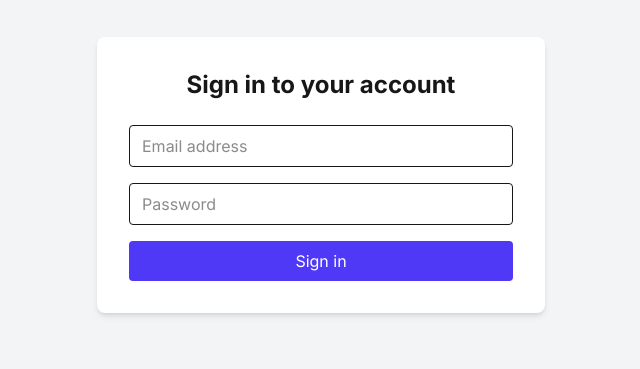
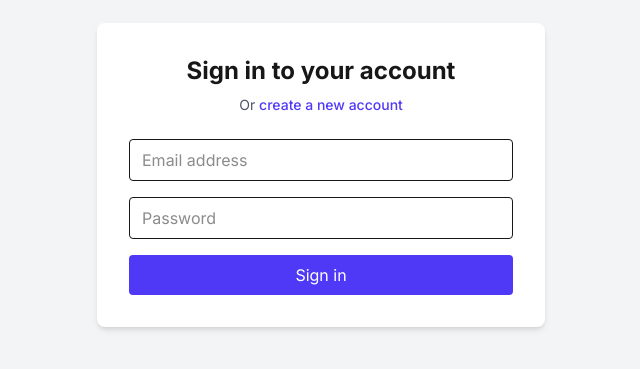
Before and after one commit to Loukik99/Subscription-Billing-Engine, a Next.js app in the folder web/: page /auth/login in a window 1280 px wide. Shown: the part 225-594 px from the top of the page, without its empty margins (319-959 px from the left). Built offline with nearby package versions, Linux system fonts and the light colour scheme; no server answers.

Commit message:
Finalize login page UI

```diff
--- a/web/app/auth/login/page.tsx
+++ b/web/app/auth/login/page.tsx
@@ -2,6 +2,7 @@
 
 import { useState } from 'react';
 import { useRouter } from 'next/navigation';
+import Link from 'next/link';
 import { login } from '@/lib/api';
 
 export default function LoginPage() {
@@ -40,9 +41,12 @@ export default function LoginPage() {
   return (
     <div className="flex min-h-screen items-center justify-center bg-gray-100">
       <div className="w-full max-w-md rounded-lg bg-white p-8 shadow-md">
-        <h1 className="mb-6 text-center text-2xl font-bold">
+        <h1 className="mb-2 text-center text-2xl font-bold">
           Sign in to your account
         </h1>
+        <p className="mb-6 text-center text-sm text-gray-600">
+          Or <Link href="/auth/register" className="font-medium text-indigo-600 hover:text-indigo-500">create a new account</Link>
+        </p>
 
         {error && (
           <div className="mb-4 rounded bg-red-100 p-3 text-red-700">
```
